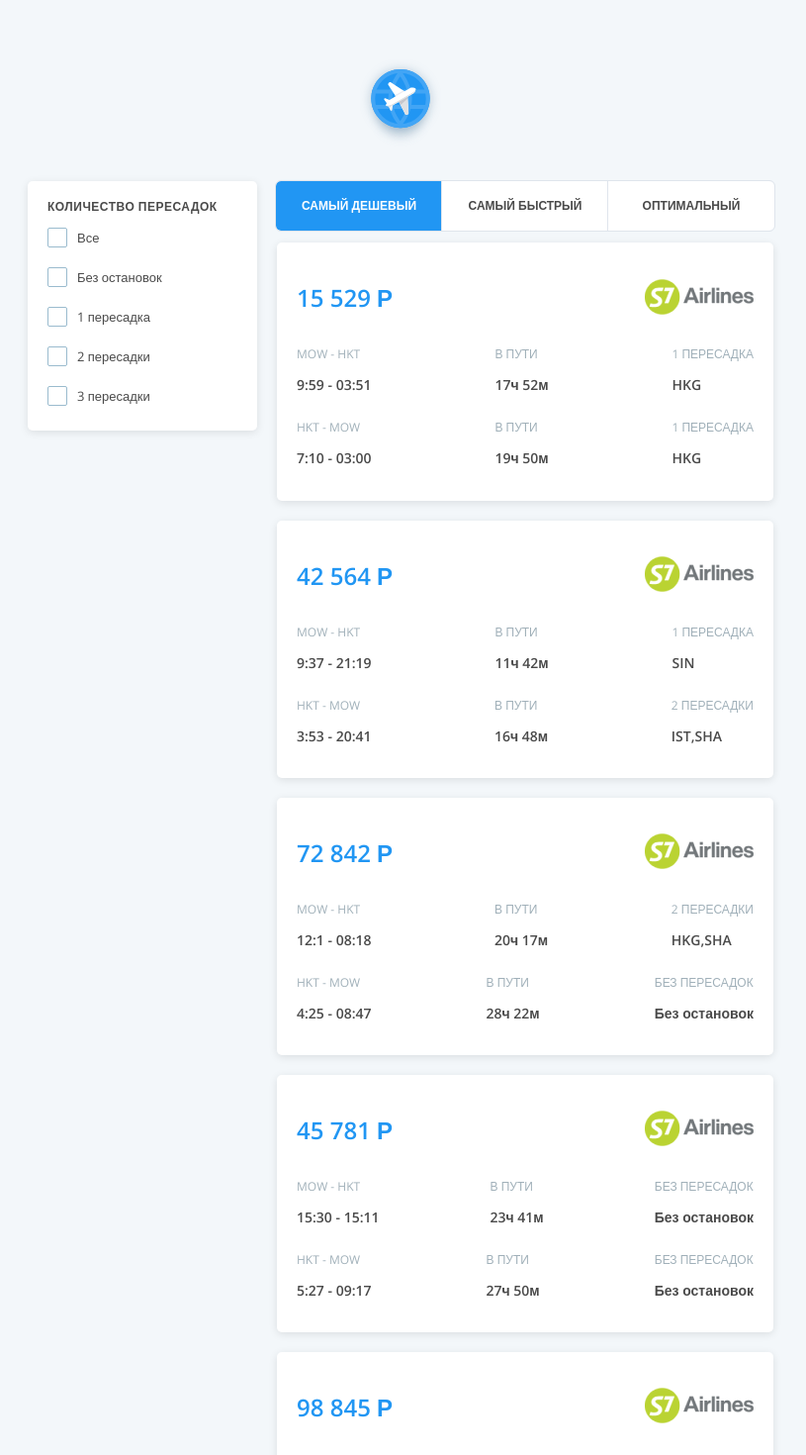
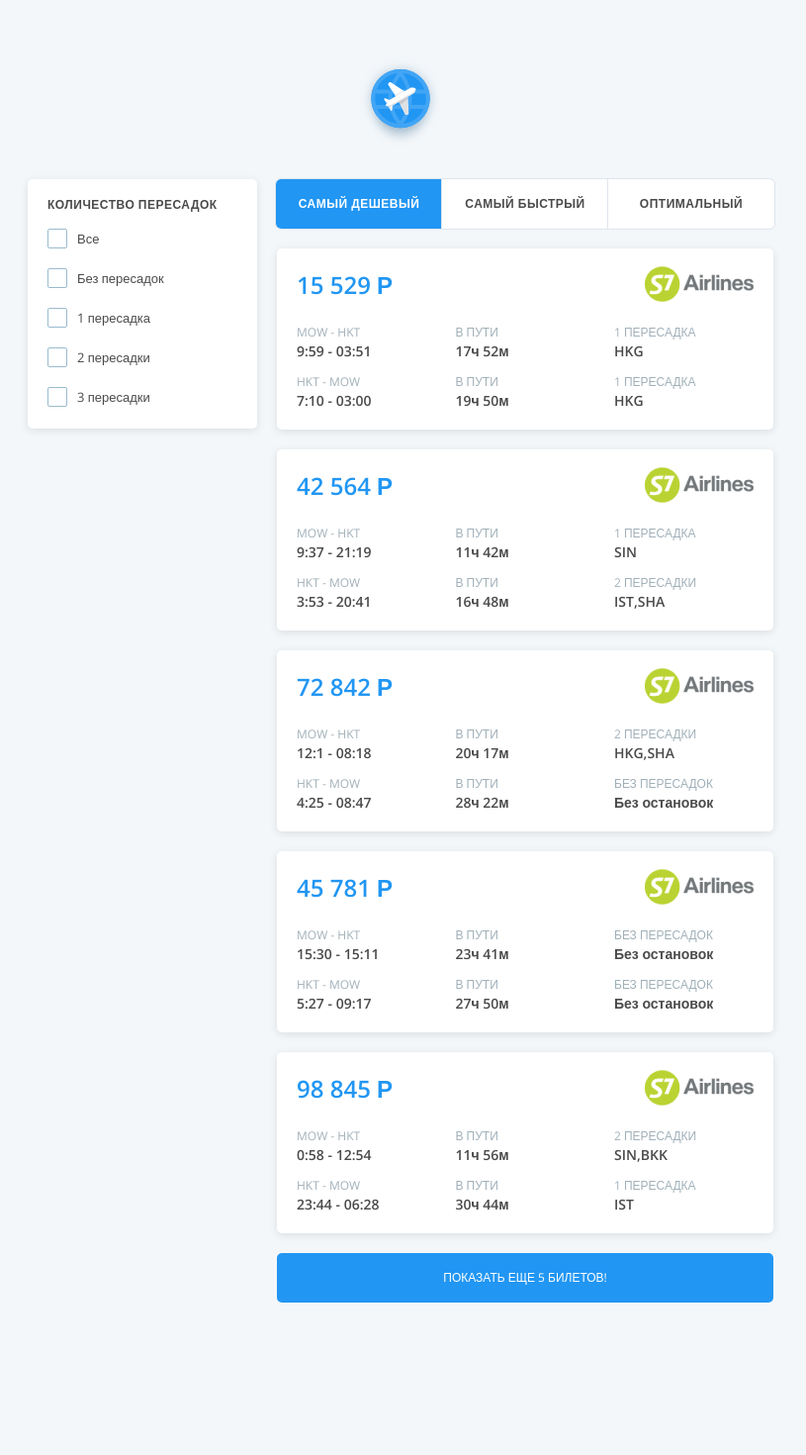
Before and after one commit to dd11ace/flexberry-test, a Vue app: page / in a window 1280 px wide. Shown: the top 1470 px of the page at 99% size, without its empty margins (235-1050 px from the left). After the commit the page ends 1366 px from the top, so only its background shows below. Built offline with nearby package versions, Linux system fonts and the light colour scheme; data requests are answered from the project's data file.

Commit message:
Styles refactor

```diff
--- a/src/features/Tickets/Tickets.vue
+++ b/src/features/Tickets/Tickets.vue
@@ -6,6 +6,10 @@ import { useTickets } from './ticketsStore';
 
 const ticketsStore = useTickets();
 ticketsStore.getTickets();
+
+// const getMoreTickets = () => {
+//   ticketsStore;
+// };
 </script>
 
 <template>
@@ -21,6 +25,7 @@ ticketsStore.getTickets();
         :key="index"
         :ticket="ticket"
       />
+      <button class="tickets__button">Показать еще 5 билетов!</button>
     </div>
   </div>
 </template>
@@ -29,12 +34,25 @@ ticketsStore.getTickets();
 .tickets {
   display: flex;
 
-  &__col-left {
-    margin-right: 20px;
+  &__col-right {
+    margin-left: 20px;
+    margin-bottom: 50px;
   }
 
   &__card {
     margin-bottom: 20px;
   }
+
+  &__button {
+    width: 502px;
+    height: 50px;
+    font-size: 12px;
+    text-transform: uppercase;
+    border: none;
+    border-radius: 5px;
+    color: var(--text-white);
+    background-color: var(--blue-main);
+    cursor: pointer;
+  }
 }
 </style>
--- a/src/features/Tickets/TicketsCards.vue
+++ b/src/features/Tickets/TicketsCards.vue
@@ -6,7 +6,7 @@ import { formatNumber } from '@/helpers/formatNumber';
 defineProps<{ ticket: Ticket }>();
 
 const ticketNumberOfStops = (numberOfStops: number) => {
-  if (numberOfStops > 4) {
+  if (numberOfStops >= 5) {
     return `${numberOfStops} пересадок`;
   } else if (numberOfStops > 1) {
     return `${numberOfStops} пересадки`;
@@ -68,17 +68,6 @@ const ticketTimeDifference = (ticketDate: string, ticketDuration: number) => {
   const differenceInHoursAsNumber: number = differenceInHours.getHours();
   const differenceInMinutesAsNumber: number = differenceinMinutes.getMinutes();
 
-  // const calcDifference = (dateMinutes: number, durationMinutes: number) => {
-  //   if (dateMinutes + durationMinutes >= 60) {
-  //     const calcDifferenceInHours: number = differenceInHoursAsNumber + 1;
-  //     const calcDifferenceInMinutes: number =
-  //       (dateMinutes + durationMinutes) % 60;
-  //     return { calcDifferenceInHours, calcDifferenceInMinutes };
-  //   } else {
-  //     return differenceInHoursAsNumber + ':' + differenceInMinutesAsNumber;
-  //   }
-  // };
-
   if (dateMinutes + durationMinutes >= 60) {
     const calcDifferenceInHours: number = differenceInHoursAsNumber + 1;
     const calcDifferenceInMinutes: number =
@@ -114,14 +103,13 @@ const ticketTimeDifference = (ticketDate: string, ticketDuration: number) => {
       </div>
     </div>
     <div class="tickets-cards__info">
-      <div class="tickets-cards__route">
+      <div class="tickets-cards__info-container">
         <p class="tickets-cards__info-title">
           <!-- departure -->
           {{ ticket.segments[0].origin }} -
           <!-- arrival -->
           {{ ticket.segments[0].destination }}
         </p>
-        <div style="font-size: 50px; background: tomato"></div>
         <p class="tickets-cards__info-text">
           {{ getTicketTimeOfDeparture(ticket.segments[0].date) }} -
           {{
@@ -132,13 +120,13 @@ const ticketTimeDifference = (ticketDate: string, ticketDuration: number) => {
           }}
         </p>
       </div>
-      <div class="tickets-cards__length">
+      <div class="tickets-cards__info-container">
         <p class="tickets-cards__info-title">В пути</p>
         <p class="tickets-cards__info-text">
           {{ ticketDuration(ticket.segments[0].duration) }}
         </p>
       </div>
-      <div class="tickets-cards__stops">
+      <div class="tickets-cards__info-container">
         <p class="tickets-cards__info-title">
           {{ ticketNumberOfStops(ticket.segments[0].stops.length) }}
         </p>
@@ -148,7 +136,7 @@ const ticketTimeDifference = (ticketDate: string, ticketDuration: number) => {
       </div>
     </div>
     <div class="tickets-cards__info">
-      <div class="tickets-cards__route">
+      <div class="tickets-cards__info-container">
         <p class="tickets-cards__info-title">
           <!-- departure -->
           {{ ticket.segments[1].origin }} -
@@ -165,13 +153,13 @@ const ticketTimeDifference = (ticketDate: string, ticketDuration: number) => {
           }}
         </p>
       </div>
-      <div class="tickets-cards__length">
+      <div class="tickets-cards__info-container">
         <p class="tickets-cards__info-title">В пути</p>
         <p class="tickets-cards__info-text">
           {{ ticketDuration(ticket.segments[1].duration) }}
         </p>
       </div>
-      <div class="tickets-cards__stops">
+      <div class="tickets-cards__info-container">
         <p class="tickets-cards__info-title">
           {{ ticketNumberOfStops(ticket.segments[1].stops.length) }}
         </p>
@@ -186,10 +174,13 @@ const ticketTimeDifference = (ticketDate: string, ticketDuration: number) => {
 <style lang="scss">
 .tickets-cards {
   min-width: 502px;
+  padding-top: 0;
 
   &__header {
     display: flex;
     justify-content: space-between;
+    padding-top: 1px;
+    margin-bottom: -9px;
     align-items: center;
   }
 
@@ -202,6 +193,18 @@ const ticketTimeDifference = (ticketDate: string, ticketDuration: number) => {
   &__info {
     display: flex;
     justify-content: space-between;
+    height: 40px;
+    margin-top: -7px;
+    margin-bottom: 17px;
+
+    &:last-child {
+      margin-bottom: 9px;
+    }
+  }
+
+  &__info-container {
+    width: 141px;
+    height: 39px;
   }
 
   &__info-title {
@@ -214,6 +217,7 @@ const ticketTimeDifference = (ticketDate: string, ticketDuration: number) => {
   &__info-text {
     font-size: 14px;
     font-weight: 600;
+    margin-top: -10px;
   }
 }
 </style>
--- a/src/features/Tickets/TicketsFilter.vue
+++ b/src/features/Tickets/TicketsFilter.vue
@@ -10,7 +10,7 @@ const stopNumbers = [
     disabled: false,
   },
   {
-    title: 'Без остановок',
+    title: 'Без пересадок',
     id: 'noStops',
     checked: false,
     disabled: false,
@@ -53,8 +53,9 @@ const stopNumbers = [
 
 <style lang="scss">
 .tickets-filter {
-  min-width: 232px;
-  min-height: 252px;
+  width: 232px;
+  height: 252px;
+  font-weight: 400;
 
   &__title {
     font-size: 12px;
@@ -62,8 +63,9 @@ const stopNumbers = [
     font-weight: 600;
     line-height: 12px;
     letter-spacing: 0.5px;
+    font-weight: 600;
     margin: 0;
-    margin-bottom: 5px;
+    margin-bottom: 8px;
     padding: 20px;
     padding-bottom: 0;
   }
--- a/src/features/Tickets/TicketsNavBar.vue
+++ b/src/features/Tickets/TicketsNavBar.vue
@@ -40,6 +40,7 @@ const navbarListItems: NavbarItem[] = [
 .navbar {
   margin-top: -12px;
   margin-left: -20px;
+  margin-bottom: 20px;
 
   &__list {
     display: flex;
@@ -58,6 +59,8 @@ const navbarListItems: NavbarItem[] = [
     min-width: 168px;
     min-height: 50px;
     font-weight: 600;
+    line-height: 20px;
+    letter-spacing: 0.5px;
     outline: 1px solid var(--border-gray);
     background-color: var(--background-white);
     cursor: pointer;
--- a/src/layout/MainLayout/MainLayout.vue
+++ b/src/layout/MainLayout/MainLayout.vue
@@ -27,7 +27,7 @@ import { RouteNames } from '@/router';
     display: flex;
     justify-content: center;
     margin-top: 60px;
-    margin-bottom: 32px;
+    margin-bottom: 30px;
   }
 }
 </style>
```
